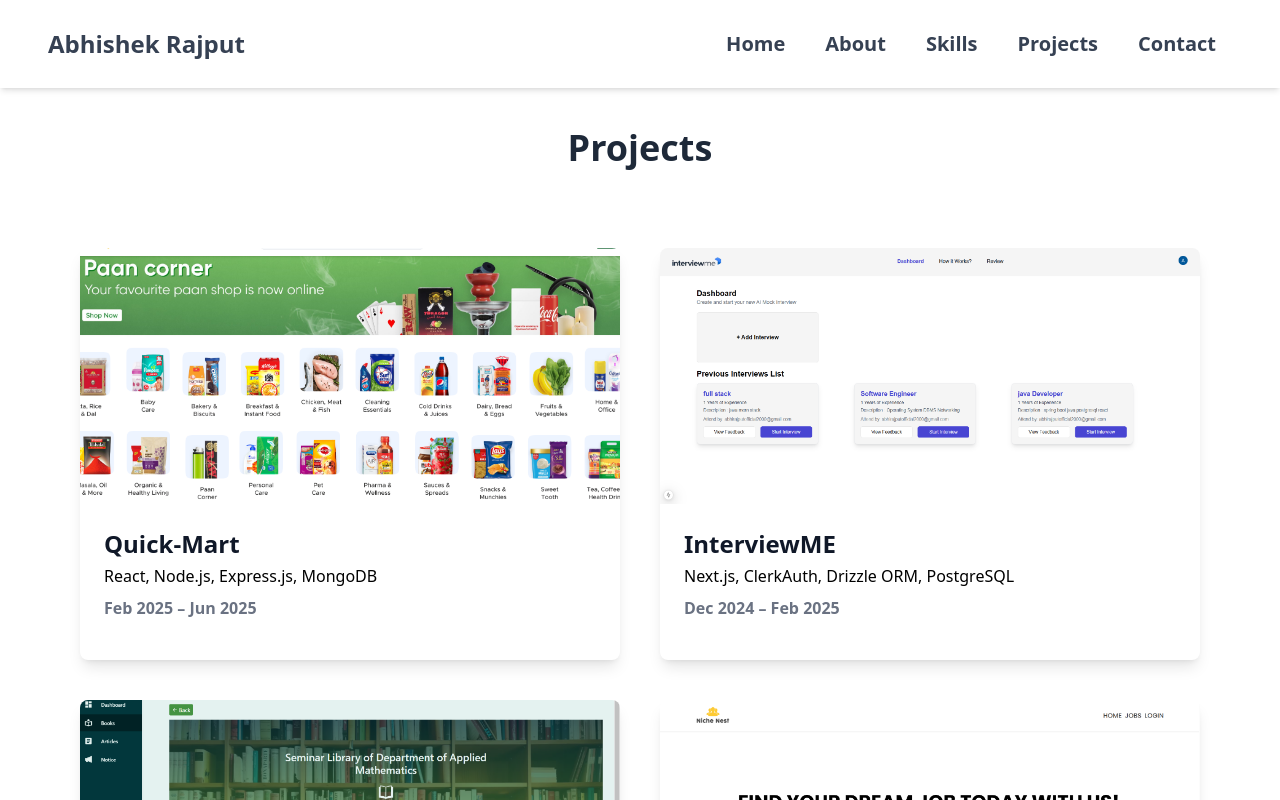
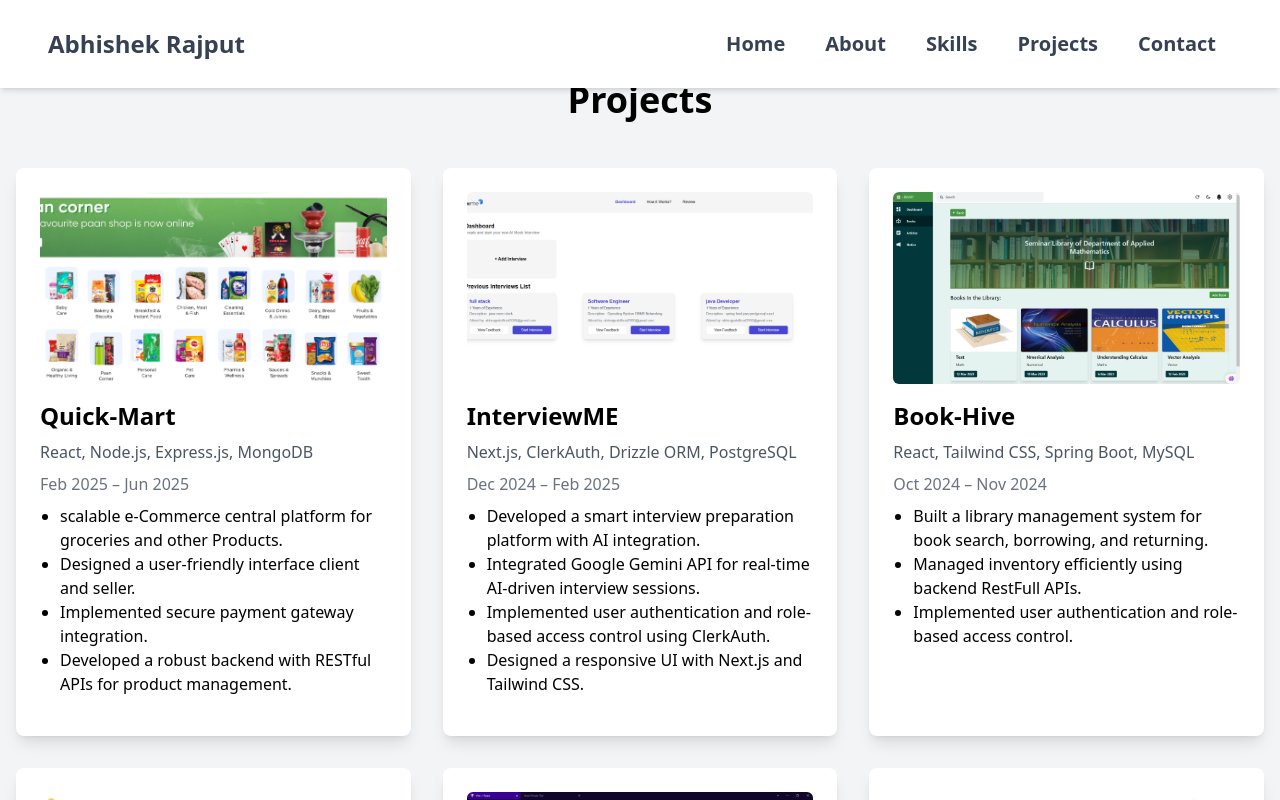
Before and after one commit to AbhishekRajput1601/Portfolio, a React (Vite) app: page /projects in a window 1280 px wide. Shown: the top 800 px of the page. Built offline with nearby package versions, Linux system fonts and the light colour scheme; no server answers.

Commit message:
added cloudinary for image

```diff
--- a/src/componant/Projects.jsx
+++ b/src/componant/Projects.jsx
@@ -1,8 +1,9 @@
 import ProjectCard from "./ProjectCard";
 import { useEffect, useState } from "react";
+import { uploadToCloudinary } from "../utils/cloudinary";
 
 
-const projects = [
+const initialProjects = [
   {
     title: "Quick-Mart",
     tech: "React, Node.js, Express.js, MongoDB",
@@ -79,53 +80,62 @@ const projects = [
   },
 ];
 
-function Projects() {
+
+export default function Projects() {
+  const [projects, setProjects] = useState(initialProjects);
   const [selectedProject, setSelectedProject] = useState(null);
 
   useEffect(() => {
-  if (selectedProject) {
-    document.body.classList.add("overflow-hidden");
-  } else {
-    document.body.classList.remove("overflow-hidden");
+    async function uploadImages() {
+      const updatedProjects = await Promise.all(
+        projects.map(async (project) => {
+          // Only upload if not already a Cloudinary URL
+          if (project.image && !project.image.startsWith('https://res.cloudinary.com')) {
+            try {
+              const imgModule = await import(`../assets/${project.image.split('/').pop()}`);
+              const file = await fetch(imgModule.default).then(r => r.blob());
+              const url = await uploadToCloudinary(file);
+              return { ...project, image: url };
+            } catch (e) {
+              return project;
             }
-
-  // Clean up when component unmounts
-  return () => {
-    document.body.classList.remove("overflow-hidden");
-  };
-}, [selectedProject]);
-
+          }
+          return project;
+        })
+      );
+      setProjects(updatedProjects);
+    }
+    uploadImages();
+    // eslint-disable-next-line
+  }, []);
 
   return (
-    <div className="pt-32 px-6 md:px-20 text-gray-800">
-      <h1 className="text-4xl font-bold mb-20 text-center">Projects</h1>
-      <div className="grid grid-cols-1 md:grid-cols-2 gap-10 max-w-7xl mx-auto">
-        {projects.map((project, index) => (
+    <section id="projects" className="py-20 bg-gray-100">
+      <div className="container mx-auto px-4">
+        <h2 className="text-4xl font-bold mb-12 text-center">Projects</h2>
+        <div className="grid grid-cols-1 md:grid-cols-2 lg:grid-cols-3 gap-8">
+          {projects.map((project, idx) => (
             <div
-            key={index}
+              key={idx}
+              className="bg-white rounded-lg shadow-lg p-6 cursor-pointer hover:scale-105 transition"
               onClick={() => setSelectedProject(project)}
-            className="cursor-pointer bg-white rounded-lg shadow-lg
-            overflow-hidden hover:shadow-xl transition-shadow duration-300"
             >
               <img
                 src={project.image}
                 alt={project.title}
-              className="w-full h-64 object-cover"
+                className="w-full h-48 object-cover rounded-md mb-4"
               />
-            <div className="p-6">
-              <h2 className="text-2xl font-bold text-gray-900 mb-1">
-                {project.title}
-              </h2>
-              <p className="text-md text-black mb-2">{project.tech}</p>
-              <p className="text-md font-bold text-gray-500 mb-4">
-                {project.period}
-              </p>
-            </div>
+              <h3 className="text-2xl font-semibold mb-2">{project.title}</h3>
+              <p className="text-gray-600 mb-2">{project.tech}</p>
+              <p className="text-gray-500 mb-2">{project.period}</p>
+              <ul className="list-disc pl-5 mb-4">
+                {project.description.map((desc, i) => (
+                  <li key={i}>{desc}</li>
+                ))}
+              </ul>
             </div>
           ))}
         </div>
-
-      {/* Modal ProjectCard */}
         {selectedProject && (
           <ProjectCard
             {...selectedProject}
@@ -133,7 +143,6 @@ function Projects() {
           />
         )}
       </div>
+    </section>
   );
 }
-
-export default Projects;
--- /dev/null
+++ b/src/utils/cloudinary.js
@@ -0,0 +1,18 @@
+// Utility to upload images to Cloudinary
+export async function uploadToCloudinary(file) {
+  const cloudName = import.meta.env.VITE_CLOUDINARY_CLOUD_NAME || import.meta.env.CLOUDINARY_CLOUD_NAME;
+  const apiKey = import.meta.env.VITE_CLOUDINARY_API_KEY || import.meta.env.CLOUDINARY_API_KEY;
+  const apiSecret = import.meta.env.VITE_CLOUDINARY_API_SECRET || import.meta.env.CLOUDINARY_API_SECRET;
+
+  const url = `https://api.cloudinary.com/v1_1/${cloudName}/image/upload`;
+  const formData = new FormData();
+  formData.append('file', file);
+  formData.append('upload_preset', 'portfolio_upload'); // You may need to create this preset in Cloudinary
+
+  const response = await fetch(url, {
+    method: 'POST',
+    body: formData,
+  });
+  const data = await response.json();
+  return data.secure_url;
+}
```
Also changed, not shown: 1 other file (tests, documents, lock files or other folders). Lines whose indentation alone changed are shown as unchanged.
